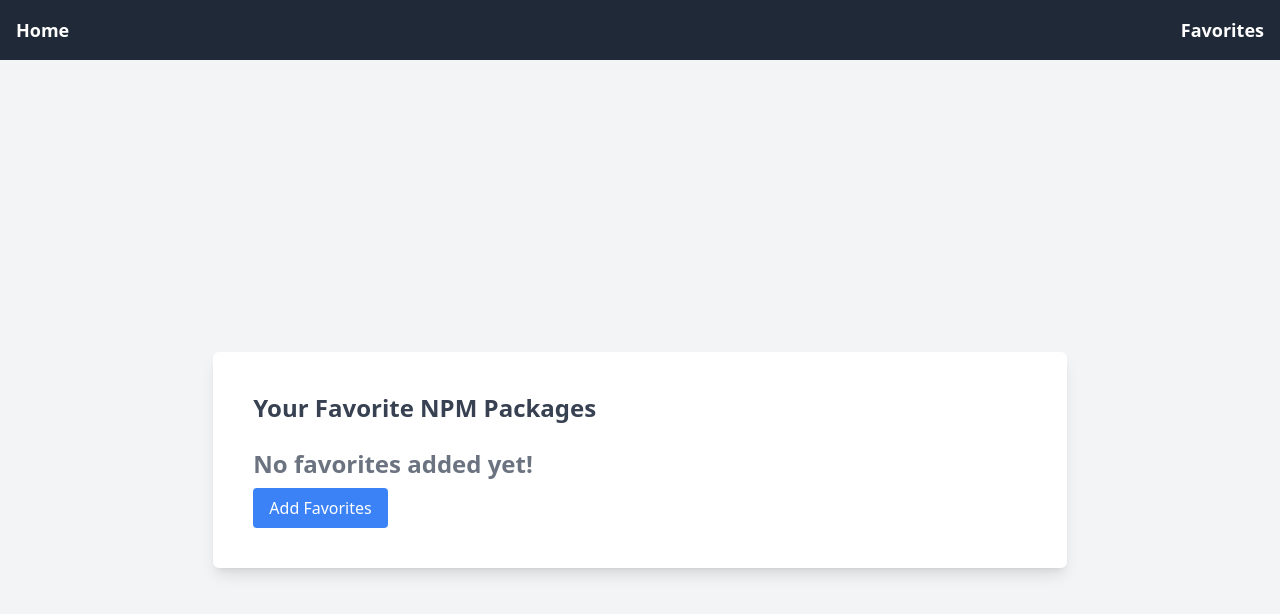
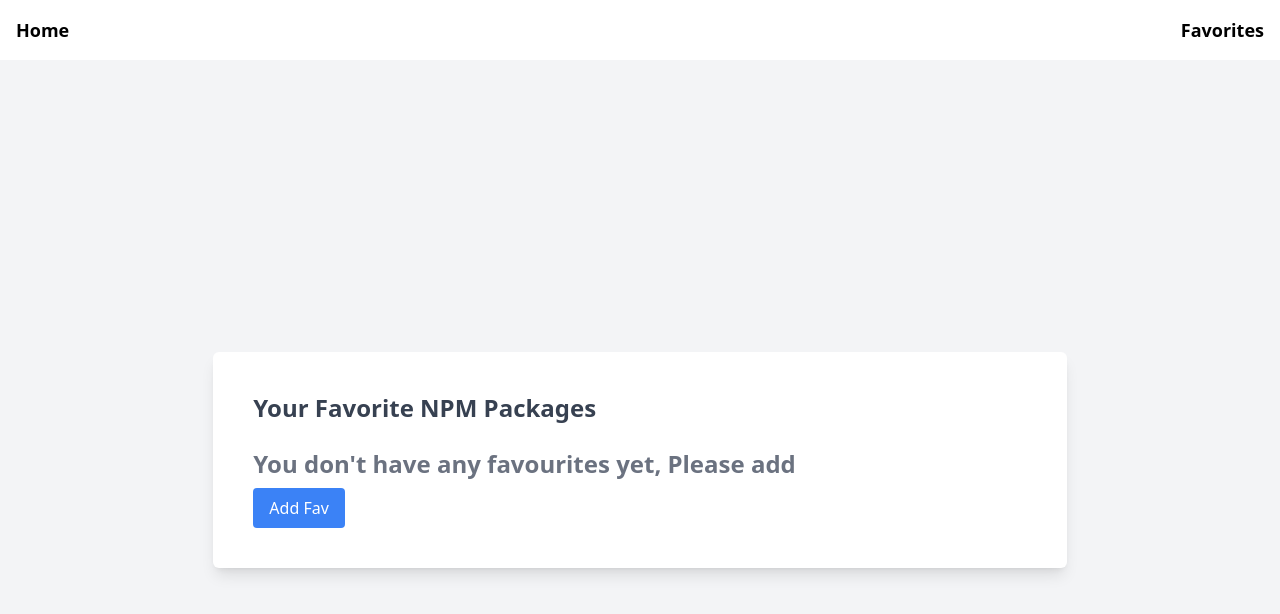
Before and after one commit to Sharathgounikadi/favNodeModulesApp, a React (Create React App) app: page /favorites in a window 1280 px wide. Shown: the top 614 px of the page. Built offline with nearby package versions, Linux system fonts and the light colour scheme.

Commit message:
changed favorites

```diff
--- a/src/App.js
+++ b/src/App.js
@@ -21,7 +21,7 @@ const App = () => {
 
   return (
     <Router>
-      <nav className="p-4 bg-gray-800 text-white flex justify-between">
+      <nav className="p-4  text-black flex justify-between">
         <Link to="/" className="text-lg font-bold">
           Home
         </Link>
--- a/src/Favourites.js
+++ b/src/Favourites.js
@@ -27,17 +27,14 @@ const Favourites = ({ favorites, deleteFavorite }) => {
 
         {favorites.length === 0 ? (
           <>
-            <p className="text-gray-500 text-2xl font-bold">No favorites added yet!</p>
+            <p className="text-gray-500 text-2xl font-bold">You don't have any favourites yet, Please add</p>
             <button
               className="bg-blue-500 text-white px-4 py-2 rounded mt-2"
-              onClick={() => navigate("/")}
-            >
-              Add Favorites
+              onClick={() => navigate("/")}>
+              Add Fav
             </button>
           </>
-
         ) : (
-
           <table className="w-full border border-gray-200 rounded-md">
             <thead>
               <tr className="bg-gray-100">
--- a/src/Search.jsx
+++ b/src/Search.jsx
@@ -31,7 +31,7 @@ const Search = ({ addFavorite }) => {
   };
 
   return (
-    <div className="min-h-screen p-6 bg-gray-100">
+    <div className="min-h-screen p-6">
       <h1 className="text-2xl font-bold text-center">Search NPM Packages</h1>
       <div className="mt-6">
         <input
```
